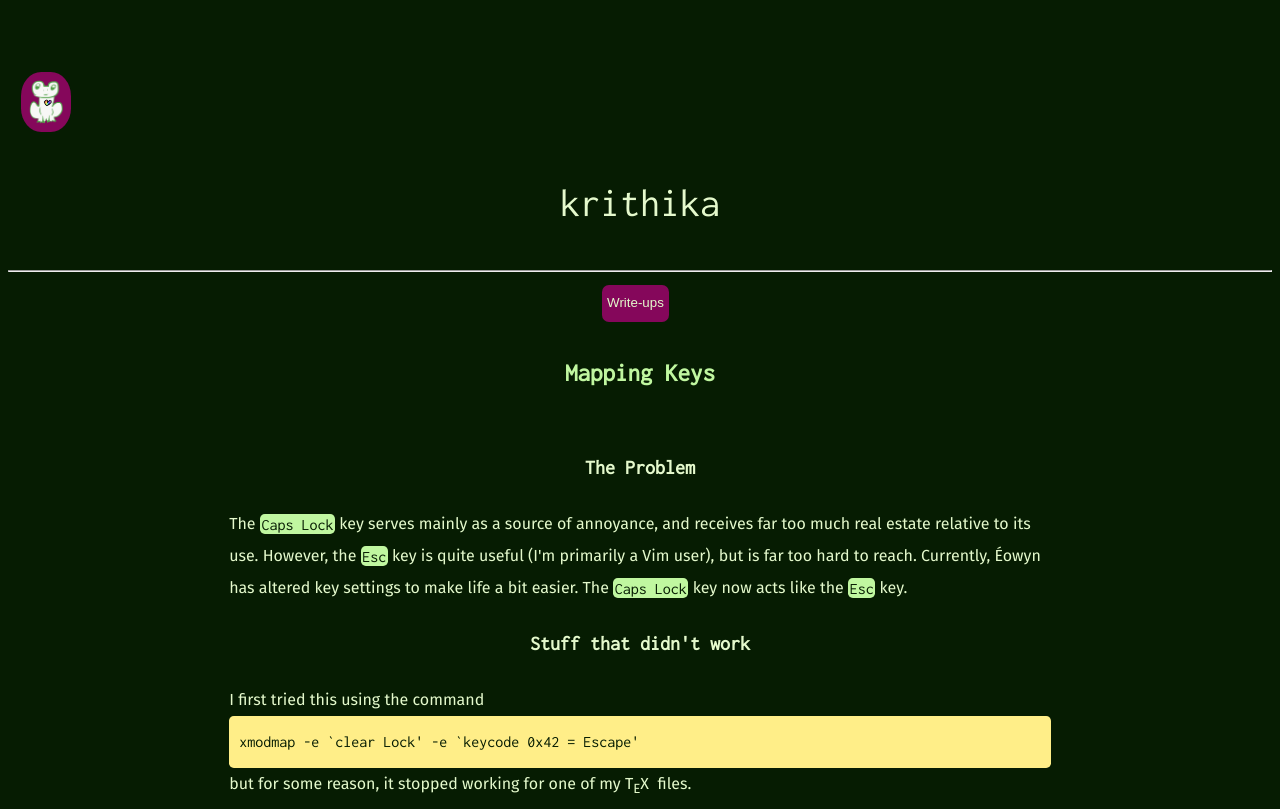
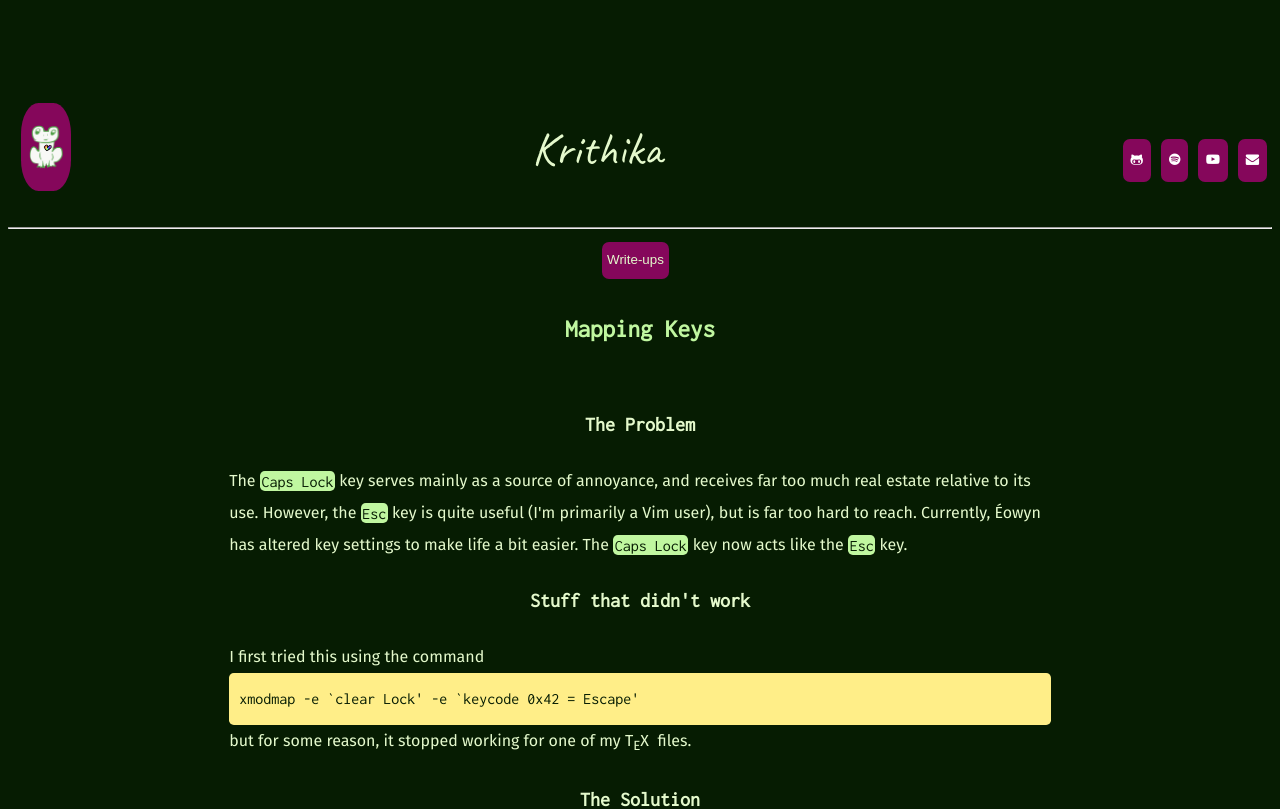
Before and after one commit to krithravi/personalWeb, a React (Create React App) app: page /writeup/map in a window 1280 px wide. Shown: the top 809 px of the page. Built offline with nearby package versions, Linux system fonts and the light colour scheme.

Commit message:
header changed and stuff

```diff
--- a/package.json
+++ b/package.json
@@ -8,6 +8,7 @@
     "@testing-library/react": "^9.5.0",
     "@testing-library/user-event": "^7.2.1",
     "font-awesome": "^4.7.0",
+    "fontawesome": "^5.6.3",
     "gh-pages": "^3.0.0",
     "particles.js": "^2.0.0",
     "react": "^16.13.1",
--- a/src/Background.js
+++ /dev/null
@@ -1,25 +0,0 @@
-const wH = window.innerHeight
-const wW = window.innerWidth
-
-const generateStars = n => {
-	for (let i = 0; i < n; i++) {
-		const div = document.createElement('div')
-
-		if (i % 16 == 0){
-			div.className = 'star star--big';
-		}
-		else if (i % 8 == 0){
-			div.className = 'star star--medium';
-		}
-		else {
-		  div.className = 'star'
-		}
-		div.setAttribute('style',
-						 `top:${Math.round(Math.random()*wH)}px;
-						  left:${Math.round(Math.random()*wW)}px;`
-						)
-    	document.body.appendChild(div)
-  }
-}
-
-generateStars(200)
--- a/src/components/Body.js
+++ b/src/components/Body.js
@@ -15,7 +15,6 @@ function Body(){
 
 				I enjoy ricing and customizing my setups!
 				Here are some <Link to="/writeup">write-ups</Link> based on my experiences.
-				{/*Here's my <Link to="/blog">blog</Link> where I talk about some random things.*/}
 				<br /> <br />
 
 				I love learning languages and practicing taekwondo.
--- a/src/components/Contact.js
+++ b/src/components/Contact.js
@@ -1,11 +1,18 @@
 import React from 'react';
 import '../style.css'
 import media from '../media.json'
-import 'font-awesome/css/font-awesome.min.css';
-/* btw, the json idea worked way better than storing them all as vars
-bc u didn't lose your mind naming things and checking scope things.
-*/
+import 'font-awesome/css/font-awesome.css';
 
+
+const iconstyle = {
+	color: "#fff",
+	size: "9x"
+}
+
+const btnstyle = {
+
+	color: "fff",
+}
 
 class IndivContact extends React.Component {
     // gotta bind it bc react is strange boi
@@ -25,8 +32,8 @@ class IndivContact extends React.Component {
                     className ="button write"
                     onClick={this.workingLink} >
                     <i
-                        style={{color: "var(--navy-blue)"}}
-                        className={this.props.icon}>
+                        style={iconstyle}
+						className={this.props.icon}>
                     </i> {this.props.name}
                 </button>
     }
@@ -35,10 +42,9 @@ class IndivContact extends React.Component {
 // goes thru each item in media.json and does whatever IndivContact says
 function Contact (){
     return (
-        <div className="box" style={{marginLeft: "10%", width: "40%"}}>
-            <h2> Contact Me!</h2>
-            { media.map (item => <IndivContact name={item.name} link={item.link} icon={item.icon}/> ) }
-        </div>
+        <span style={btnstyle}>
+            { media.map (item => <IndivContact link={item.link} icon={item.icon}/> ) }
+        </span>
     )
 }
 
--- a/src/components/Header.js
+++ b/src/components/Header.js
@@ -1,31 +1,43 @@
 import React from 'react';
 import '../style.css'
 import { Switch, Link, Route, BrowserRouter as Router, IndexRoute } from 'react-router-dom';
-var title="krithika";
+import Contact from './Contact'
+var title="Krithika";
 
 const imgstyle = {
 	maxWidth: "100%",
 };
 const buttonstyle = {
 	width: "4%",
-	borderRadius: "40%",
+	borderRadius: "35%",
 	marginLeft: "1%",
-	marginTop: "0"
+	marginTop: "0",
+	float: "left",
 }
+
+const titlestyle = {
+	color: "#faf",
+	float: "center",
+	textAlign: "center"
+}
+
 function Header(){
 	return (
-		<div>
-			<header>
+		<div className="yee">
+
 				<Link to="/" style={{textDecoration:"none"}}>
-					<button style={buttonstyle} className="button">
-						<img style={imgstyle} src={ require('./filledtransparentfrog.png') } />
-					</button>
 					<h1>
-						{title}
+						<div class="eqi-container">
+							<button className="button" style={buttonstyle}>
+								<img style={imgstyle} src={ require('./filledtransparentfrog.png') } />
+							</button>
+							<div>{title}</div>
+							<Contact />
+						</div>
+
 					</h1>
 				</Link>
-			<hr />
-			</header>
+				<hr/>
 		</div>
 	);
 }
--- a/src/index.js
+++ b/src/index.js
@@ -4,10 +4,9 @@ import './style.css'
 import Contact from './components/Contact'
 import Header from './components/Header'
 import Body from './components/Body'
+import Footer from './components/Footer'
 // u gotta use react-router-dom, not just react-router
 import { Switch, Link, Route, BrowserRouter as Router, IndexRoute } from 'react-router-dom';
-
-import Background from './Background'
 
 import Dotfiles from './writeups/Dotfiles'
 import Preferences from './writeups/Preferences'
@@ -29,12 +28,8 @@ import Dislike from './writeups/Dislike'
 import Spotify from './writeups/Spotify'
 import Arch from './writeups/Arch'
 
-import Blog from './blog/Blog'
-import Organization from './blog/Organization'
-
 import Portfolio from './Portfolio'
 import Gallery from './Gallery'
-import Footer from './Footer'
 
 export const Home = () => (
 	<div>
@@ -43,11 +38,8 @@ export const Home = () => (
 			<Body />
 			<Gallery />
 		</div>
-		<Contact />
 		<br></br>
 		<br></br>
-		<br></br>
-		<hr></hr>
 		<Footer />
 	</div>
 );
@@ -80,8 +72,6 @@ function App(){
 				<Route path="/writeup/dislike" component={Dislike} />
 				<Route path="/writeup/spotify" component={Spotify} />
 				<Route path="/writeup/arch" component={Arch} />
-				<Route exact path="/blog" component={Blog} />
-				<Route path="/blog/organization" component={Organization} />
 			</Switch>
 
 		</div>
--- a/src/media.json
+++ b/src/media.json
@@ -3,7 +3,7 @@
     {
         "name": "krithravi",
         "link": "https://github.com/krithravi",
-        "icon": "fa fa-github"
+        "icon": "fa fa-github-alt"
     },
     {
         "name": "krithravi",
--- a/src/style.css
+++ b/src/style.css
@@ -1,6 +1,6 @@
 @import url('https://fonts.googleapis.com/css2?family=Inconsolata&display=swap');
 @import url('https://fonts.googleapis.com/css2?family=Fira+Sans&display=swap');
-
+@import url('https://fonts.googleapis.com/css2?family=Caveat&display=swap');
 
 :root {
 	--background: #061c02;
@@ -14,17 +14,16 @@
 * {
 	line-height: 2;
 	color: var(--text-color);
-
 }
 body {
 	background: var(--background);
 }
 
 h1 {
-	font-family: 'Inconsolata', monospace;
+	font-family: 'Caveat', cursive;
 	color: var(--text-color);
 	text-align: center;
-	font-size: 2.5em;
+	font-size: 2.9em;
 	font-weight: lighter;
 	word-break: break-all;
 }
@@ -51,6 +50,10 @@ h4 {
 	font-size: 1em;
 }
 
+p {
+	font-family: 'Fira Sans', sans-serif;
+	font-size: 1em;
+}
 .realcode {
 	background-color: var(--light-yellow);
 	color: var(--background);
@@ -101,10 +104,7 @@ a:visited {
 	box-shadow: 0 3px 7px 0 var(--h2-color);
 }
 
-p {
-	font-family: 'Fira Sans', sans-serif;
-	font-size: 1em;
-}
+
 .button {
 	border-radius: 7px;
 	border: none;
@@ -240,3 +240,12 @@ img {
 	margin-right: auto;
 	max-width: 100%;
 }
+
+.eqi-container {
+  display: flex;
+  justify-content: space-between;
+}
+
+.eqi-container div {
+  height: 80px;
+}
```
Also changed, not shown: src/components/Footer.js (renamed from src/Footer.js, +5 -2 lines), 1 other file (tests, documents, lock files or other folders).
